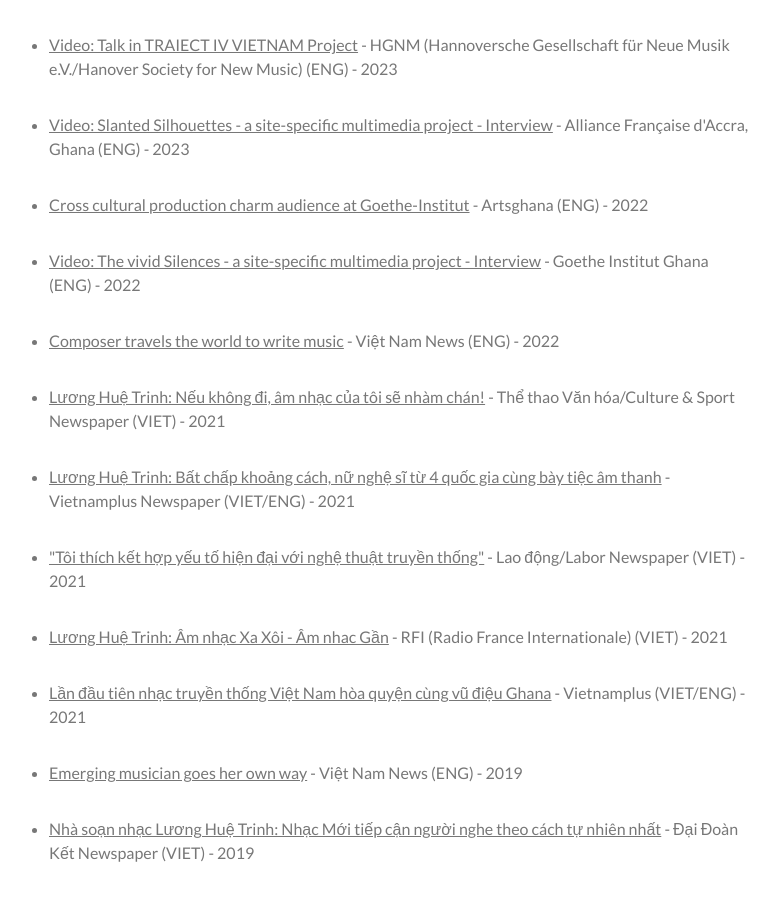
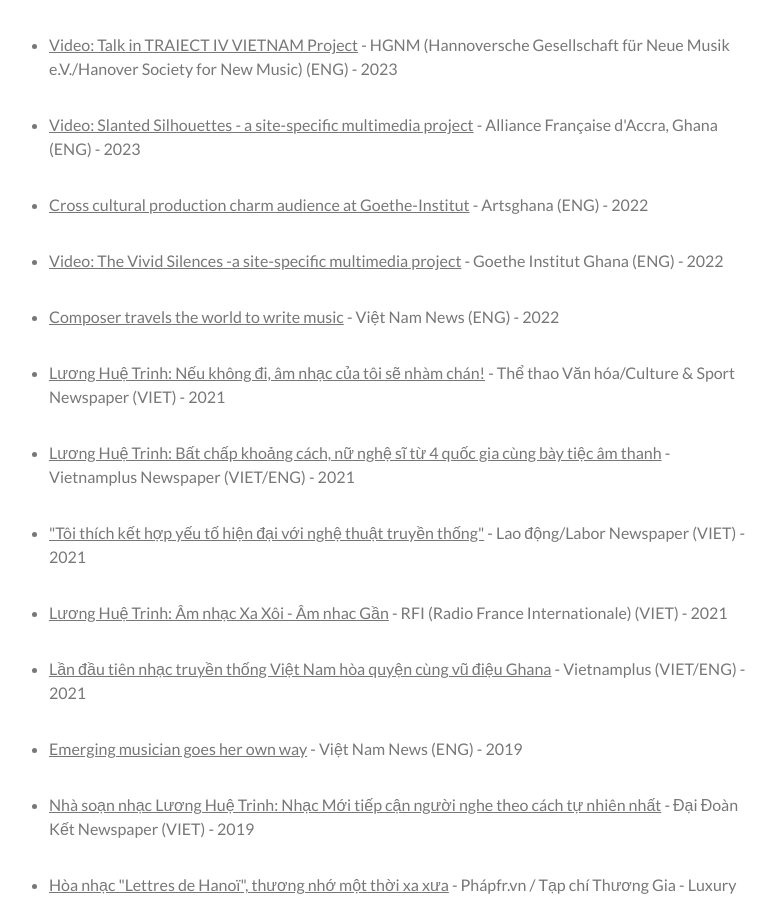
Before and after one commit to leesontungggg/luonghuetrinh, a Next.js app: page / in a window 1280 px wide. Shown: the part 5389-6289 px from the top of the page, without its empty margins (239-1018 px from the left). Built offline with nearby package versions, Linux system fonts and the light colour scheme.

Commit message:
interview

```diff
--- a/components/interview.tsx
+++ b/components/interview.tsx
@@ -50,7 +50,7 @@
             className="underline cursor-pointer"
             href="https://www.youtube.com/embed/9YcZX-LJrPI"
           >
-            Video: Slanted Silhouettes - a site-specific multimedia project - Interview
+            Video: Slanted Silhouettes - a site-specific multimedia project
           </a>{" "}
           - Alliance Française d'Accra, Ghana (ENG) - 2023{" "}
         </li>
@@ -82,7 +82,7 @@
             className="underline cursor-pointer"
             href="https://www.youtube.com/embed/uBvfoYRm8Eg"
           >
-            Video: The vivid Silences - a site-specific multimedia project - Interview
+            Video: The Vivid Silences -a site-specific multimedia project
           </a>{" "}
           - Goethe Institut Ghana (ENG) - 2022{" "}
         </li>
```
